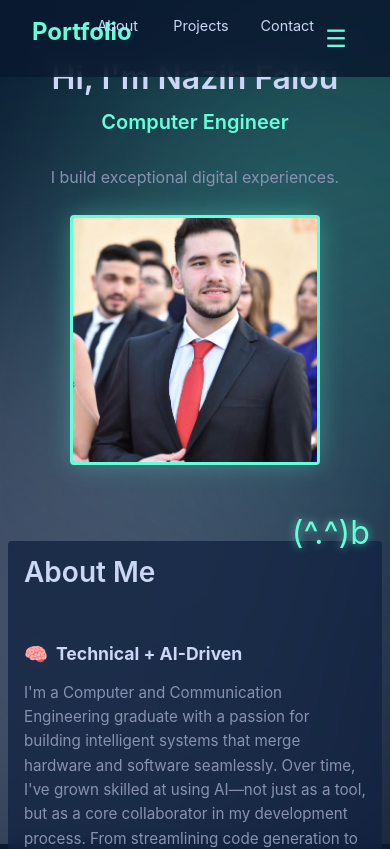
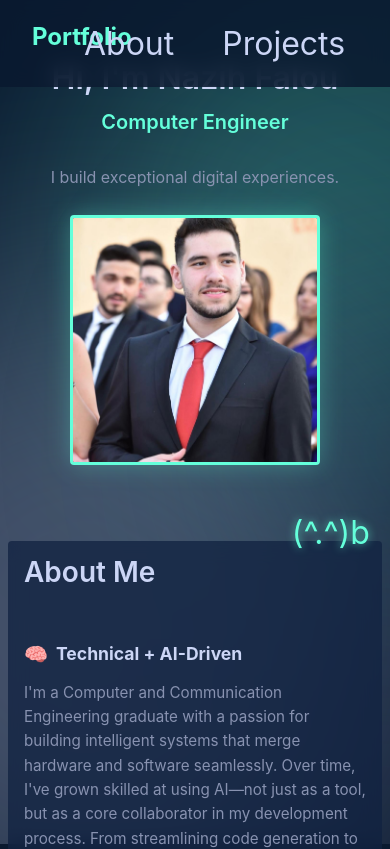
Before and after one commit to Nazz91939/Portfolio_classy, a React (Create React App) app: page / in a window 390 px wide. Shown: the top 849 px of the page. Built offline with nearby package versions, Linux system fonts and the light colour scheme.

Commit message:
feat: Increase mobile menu font size

```diff
--- a/src/components/Navbar.tsx
+++ b/src/components/Navbar.tsx
@@ -53,6 +53,14 @@ const NavLink = styled(motion.a)`
   &:hover::after {
     width: 100%;
   }
+
+  cursor: pointer;
+  padding: 0.5rem;
+
+  @media (max-width: 768px) {
+    display: block;
+    font-size: 2rem;
+  }
 `;
 
 const MobileMenuButton = styled.button`
@@ -86,6 +94,11 @@ const MobileMenu = styled(motion.div)`
     align-items: center;
     justify-content: center;
     gap: 2rem;
+
+    ${NavLink} {
+      font-size: 2rem;
+      font-weight: 600;
+    }
   }
 `;
 
```
